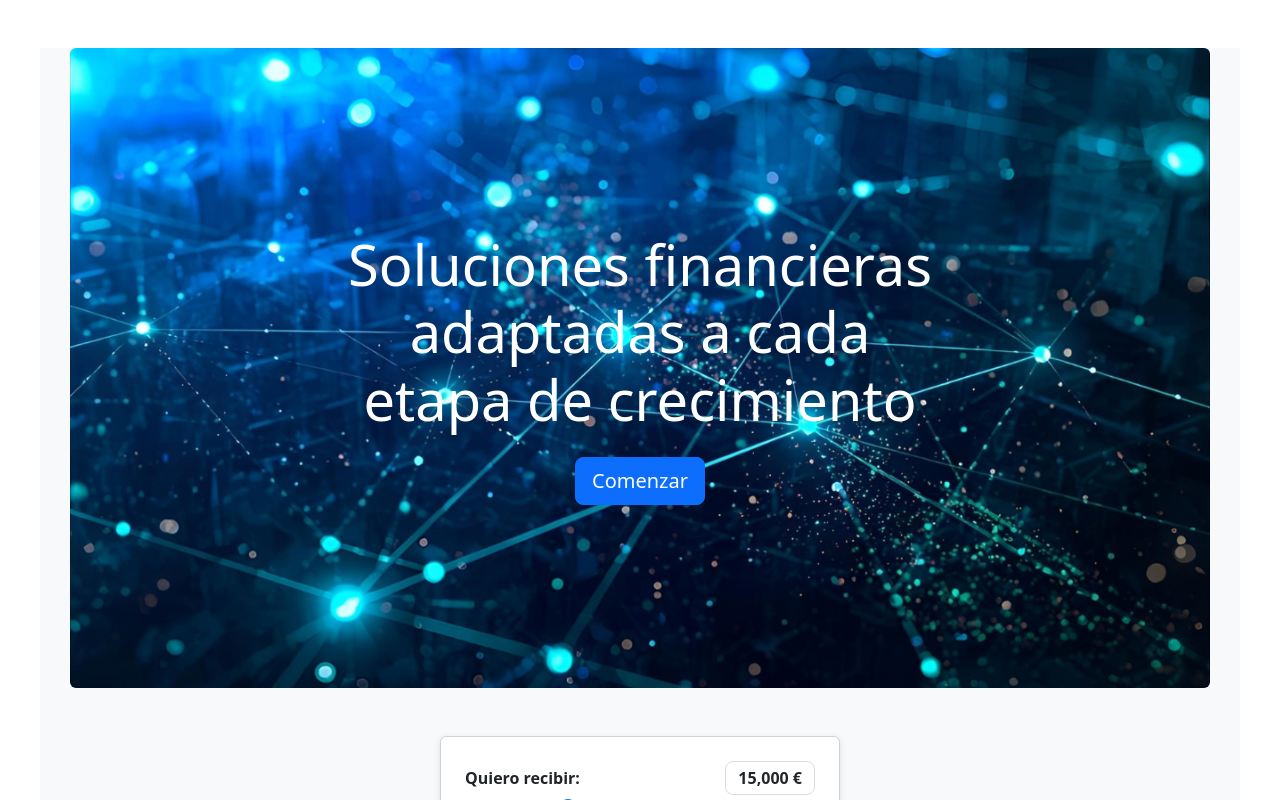
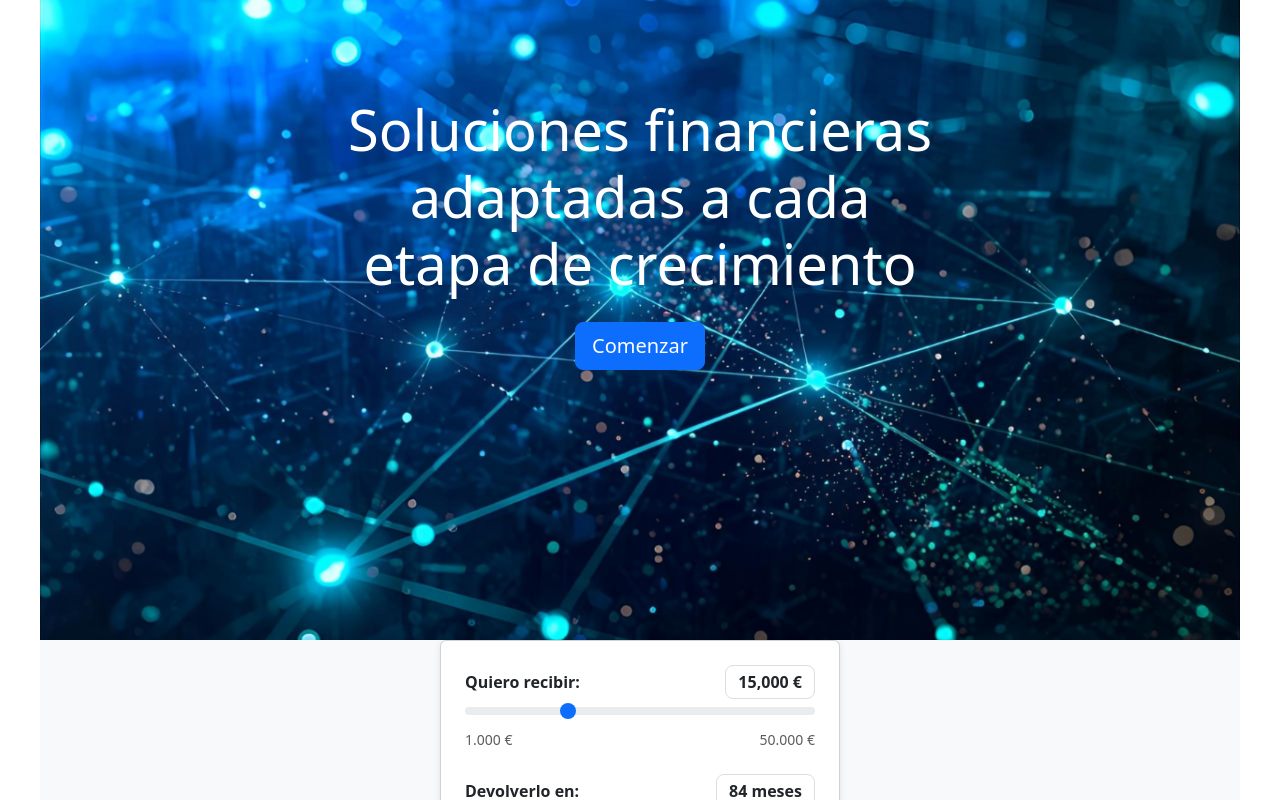
Before and after one commit to CreditosPYMES-NCG27/webapp-creditos-pymes, a React (Vite) app: page / in a window 1280 px wide. Shown: the top 800 px of the page. Built offline with nearby package versions, Linux system fonts and the light colour scheme.

Commit message:
feat: Button jsx y css

```diff
--- a/src/features/HeroSection/HeroSection.css
+++ b/src/features/HeroSection/HeroSection.css
@@ -3,15 +3,18 @@
   background-size: cover;
   background-position: center;
   height: 80vh;
+  margin: 0;
   display: flex;
   flex-direction: column;
-  justify-content: center;
+  justify-content: flex-start;
   align-items: center;
   text-align: center;
+  padding-top: 8rem;
+
   color: white;
 }
 
 .heroe .content {
   max-width: 600px;
-  margin: 0 auto;
+   margin: 3rem auto 0 auto;
 }
--- a/src/features/HeroSection/HeroSection.jsx
+++ b/src/features/HeroSection/HeroSection.jsx
@@ -2,7 +2,7 @@ import './HeroSection.css';
 
 export default function HeroSection() {
   return (
-    <div className="container heroe text-center p-5 rounded my-5">
+    <div className="heroe text-center p-5">
       <div className="content">
         <h1 className="display-4">
           Soluciones financieras adaptadas a cada etapa de crecimiento
@@ -12,5 +12,6 @@ export default function HeroSection() {
         </button>
       </div>
     </div>
+
   );
 }
```
